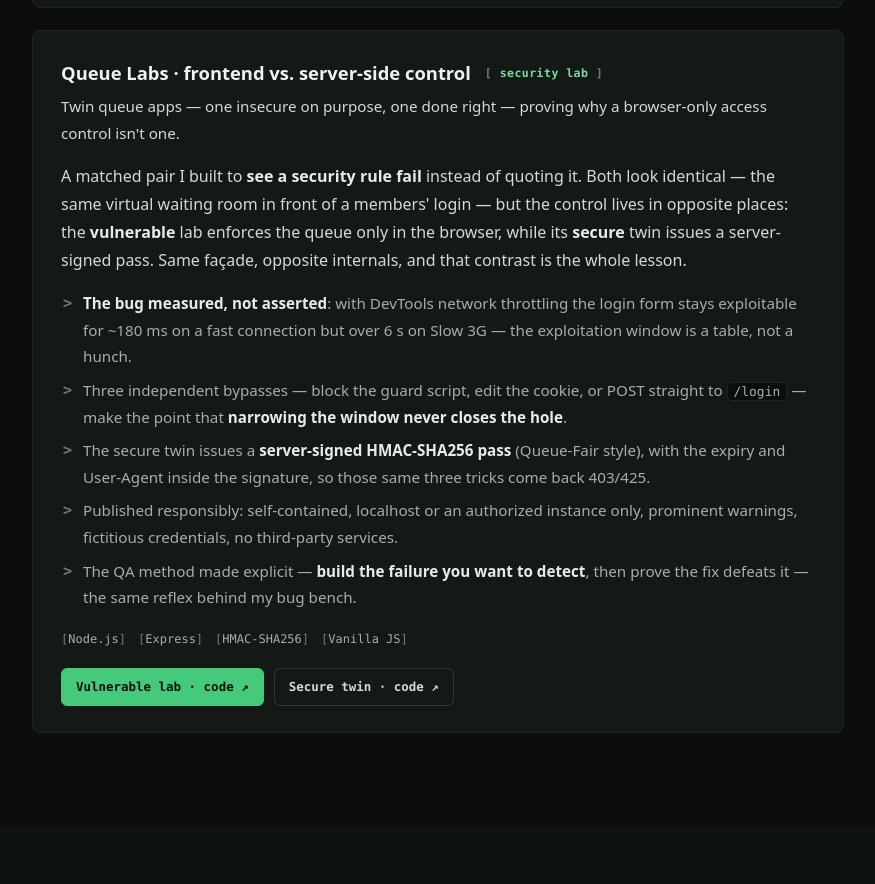
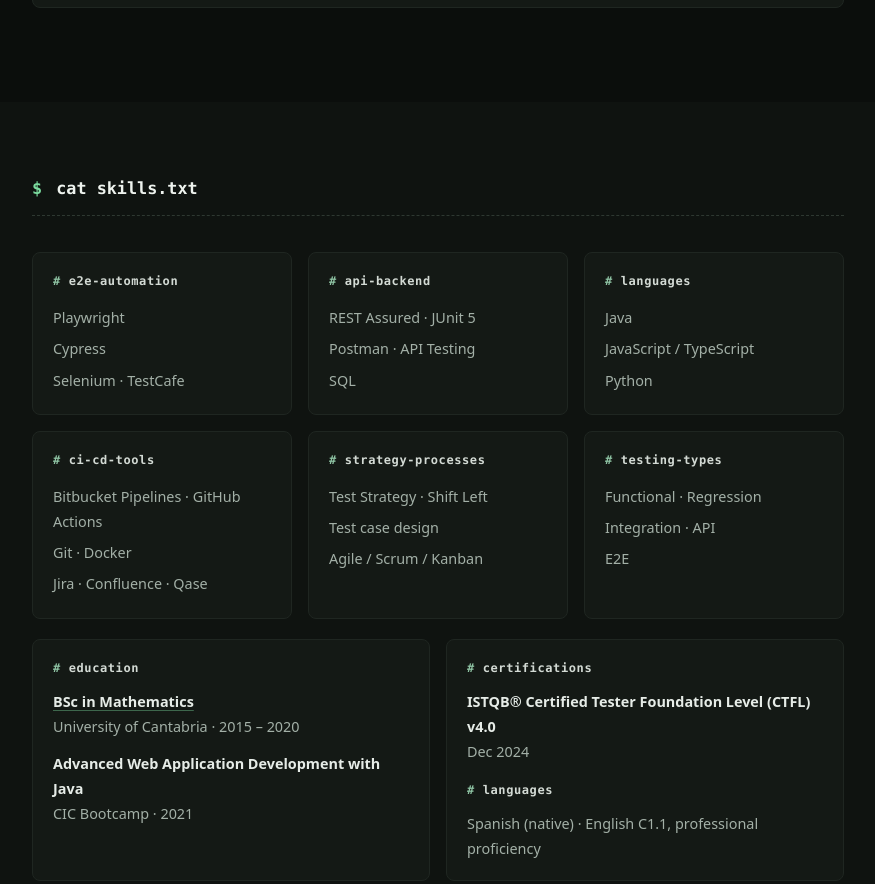
Before and after one commit to pedro-morago/portfolio, a website: page index.html in a window 1280 px wide. Shown: the part 4417-5301 px from the top of the page, without its empty margins (202-1077 px from the left). Drawn offline with Linux system fonts and the light colour scheme.

Commit message:
Remove the Queue Labs project card
The card linked to two private repos (404 for visitors), and it is a
project Pedro would rather not present until he can speak to it in
depth. The three remaining cards cover the portfolio.

```diff
--- a/index.html
+++ b/index.html
@@ -208,31 +208,6 @@
           </div>
         </article>
 
-        <article class="project">
-          <div class="project-header">
-            <h3>Queue Labs · frontend vs. server-side control</h3>
-            <span class="badge badge-live">security lab</span>
-          </div>
-          <p class="project-tagline">Twin queue apps — one insecure on purpose, one done right — proving why a browser-only access control isn't one.</p>
-          <p>
-            A matched pair I built to <strong>see a security rule fail</strong> instead of quoting it. Both look identical — the same virtual waiting room in front of a members' login — but the control lives in opposite places: the <strong>vulnerable</strong> lab enforces the queue only in the browser, while its <strong>secure</strong> twin issues a server-signed pass. Same façade, opposite internals, and that contrast is the whole lesson.
-          </p>
-          <ul class="project-features">
-            <li><strong>The bug measured, not asserted</strong>: with DevTools network throttling the login form stays exploitable for ~180 ms on a fast connection but over 6 s on Slow 3G — the exploitation window is a table, not a hunch.</li>
-            <li>Three independent bypasses — block the guard script, edit the cookie, or POST straight to <code>/login</code> — make the point that <strong>narrowing the window never closes the hole</strong>.</li>
-            <li>The secure twin issues a <strong>server-signed HMAC-SHA256 pass</strong> (Queue-Fair style), with the expiry and User-Agent inside the signature, so those same three tricks come back 403/425.</li>
-            <li>Published responsibly: self-contained, localhost or an authorized instance only, prominent warnings, fictitious credentials, no third-party services.</li>
-            <li>The QA method made explicit — <strong>build the failure you want to detect</strong>, then prove the fix defeats it — the same reflex behind my bug bench.</li>
-          </ul>
-          <div class="project-tech">
-            <span>Node.js</span><span>Express</span><span>HMAC-SHA256</span><span>Vanilla JS</span>
-          </div>
-          <div class="project-links">
-            <a href="https://github.com/pedro-morago/queue-lab-vulnerable" target="_blank" rel="noopener" class="btn btn-small btn-small-primary">Vulnerable lab · code ↗</a>
-            <a href="https://github.com/pedro-morago/queue-secure-lab" target="_blank" rel="noopener" class="btn btn-small">Secure twin · code ↗</a>
-          </div>
-        </article>
-
       </div>
     </section>
 
```
Also changed, not shown: src/content.en.json (+0 -18 lines).
